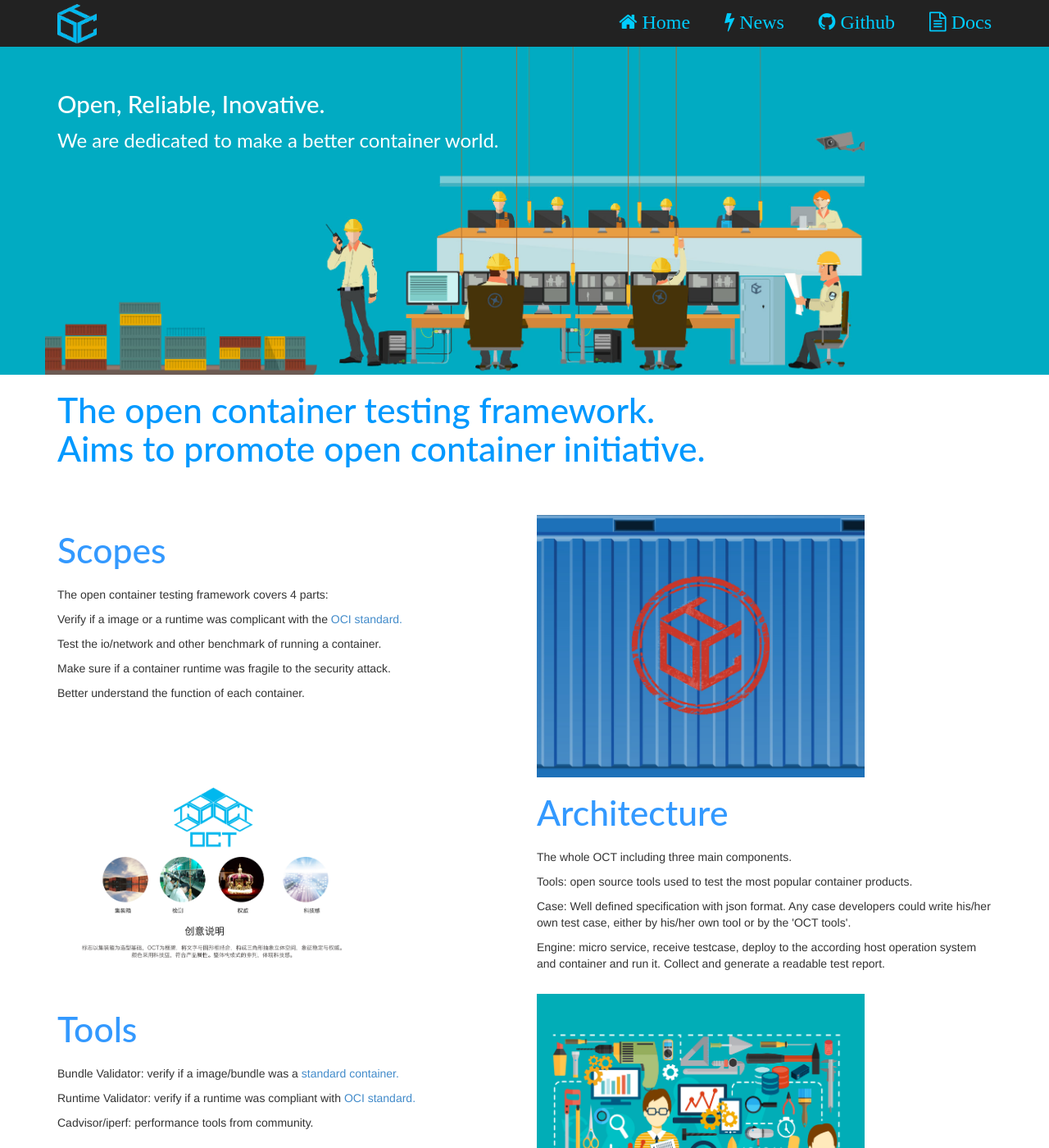
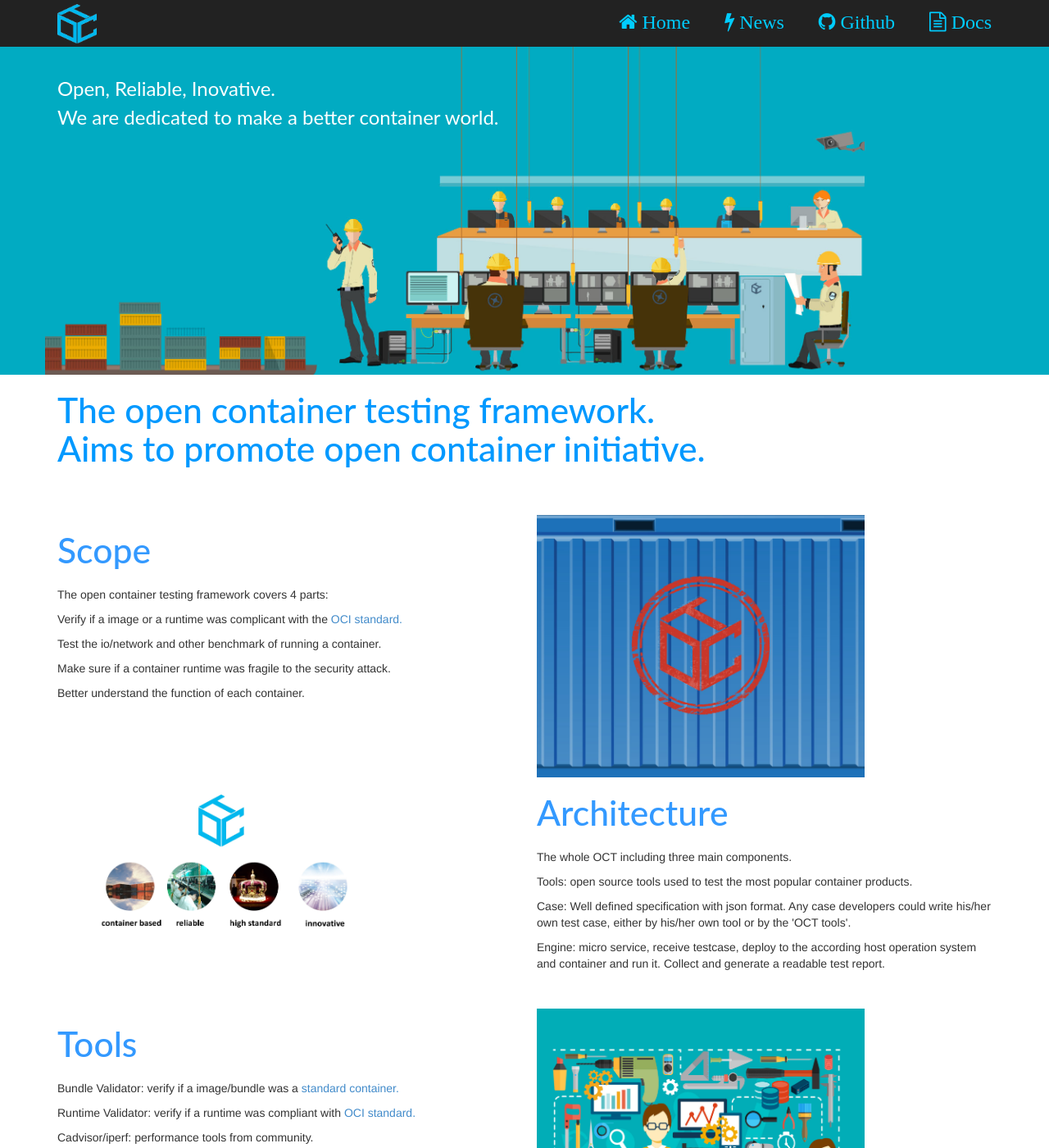
Before and after one commit to ociweb/ociweb.github.io, a Jekyll site: the page index.html, which Jekyll copies as it is, in a window 1280 px wide and 1400 px high. Shown: the whole window at 82% size. Built offline with Jekyll 4.4.1, drawn with Linux system fonts in a browser that asks for light colours; some web fonts are replaced.

Commit message:
remove obsolte img

```diff
--- a/assets/css/style.css
+++ b/assets/css/style.css
@@ -159,10 +159,11 @@ h2 {
 .head-empty {
   margin-top: 57px;
 }
-h1 {
+
+.head-big {
   font-family: Lato;
   color: #ffffff;
-  font-size:22pt;
+  font-size:26pt;
 }
 .head-splash {
   background: url('../img/frontpage.jpg') no-repeat top;
--- a/index.html
+++ b/index.html
@@ -39,7 +39,8 @@
     <div class="row">
 	    <div class="col-md-12 head-splash">
 		    <br>
-		    <h1>Open, Reliable, Inovative.</h1>
+		    <head-big>Open, Reliable, Inovative.</head-big>
+		    <br>
 		    <p>We are dedicated to make a better container world.</p>
         </div>
     </div>
@@ -52,7 +53,7 @@
     </div>
     <div class="row">
             <div class="col-md-6">
-                <h3>Scopes</h3>
+                <h3>Scope</h3>
 		<p class="paragraph-1">The open container testing framework covers 4 parts:</p>
 		<p class="paragraph-2">Verify if a image or a runtime was complicant with the <a href="https://github.com/opencontainers/specs">OCI standard.</a> </p>
 		<p class="paragraph-2">Test the io/network and other benchmark of running a container. </p>
@@ -65,7 +66,7 @@
         </div>
     <div class="row">
 	<div class="col-md-6">
-                <img src="assets/img/background/1.jpg" width="374">
+                <img src="assets/img/summary.jpg" width="400">
         </div>
         <div class="col-md-6">
                 <h3>Architecture</h3>
```
Also changed, not shown: assets/img/background/0.1.1/1.jpg (deleted), assets/img/background/1.jpg (deleted), assets/img/summary.jpg (added), 6 other files.
